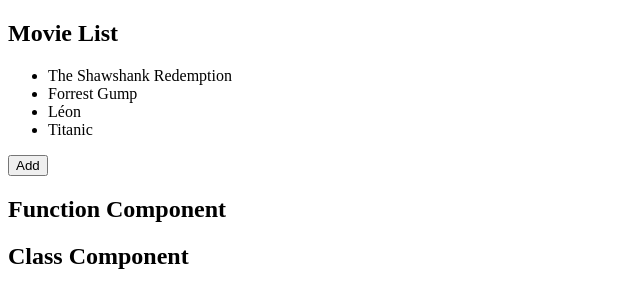
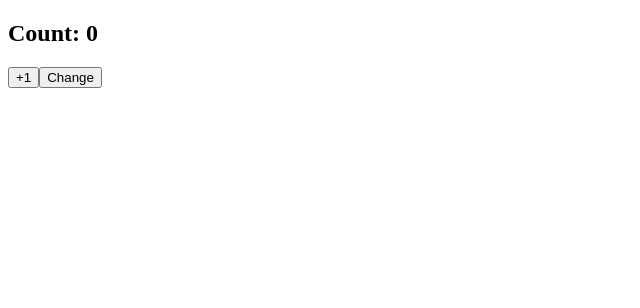
Before and after one commit to CoolWarm/react-learn-1, a React (Create React App) app: page / in a window 1280 px wide. Shown: the top 308 px of the page, without its empty margins (0-640 px from the left). Built offline with nearby package versions, Linux system fonts and the light colour scheme.

Commit message:
shouldComponentUpdate
shouldComponentUpdate(nextProps, nextState)
返回true或false（默认为true）
通过自定义判断，决定组件是否重新渲染

```diff
--- a/src/App.js
+++ b/src/App.js
@@ -4,51 +4,34 @@ export default class App extends React.Component {
   constructor(props) {
     super(props);
     this.state = {
-      movieList: ["The Shawshank Redemption", "Forrest Gump", "Léon", "Titanic"]
+      count: 0,
+      movie: "Forrest Gump"
     }
   }
   render() {
+    console.log("render()");
     return (
       <div>
-        <h2>Movie List</h2>
-        <ul>
-          {
-            this.state.movieList.map((item, index) => {
-              return (
-                <li key={item}>{item}</li>
-              );
-            })
-          }
-        </ul>
-        <button onClick={e => this.addMoive("千と千尋の神隠し")}>Add</button>
-        <FunctionComponent />
-        <ClassComponent />
+        <h2>Count: {this.state.count}</h2>
+        <button onClick={ae => this.add(1)}> +1 </button>
+        <button onClick={e => this.changeMoive("千と千尋の神隠し")}>Change</button>
       </div>
     );
   }
-  addMoive(movie) {
+  shouldComponentUpdate(nextProps, nextState) {
+    if (this.state.count !== nextState.count) {
+      return true;
+    }
+    return false;
+  }
+  add(vlaue) {
     this.setState({
-      movieList: [...this.state.movieList, movie]
+      count: this.state.count + 1
+    });
+  }
+  changeMoive(movie) {
+    this.setState({
+      movieList: movie
     });
   }
 }
-
-function FunctionComponent(props) {
-  console.log("Function Component");
-  return (
-    <div>
-      <h2>Function Component</h2>
-    </div>
-  );
-}
-
-class ClassComponent extends React.Component {
-  render() {
-    console.log("Class Component");
-    return (
-      <div>
-        <h2>Class Component</h2>
-      </div>
-    );
-  }
-}
```
